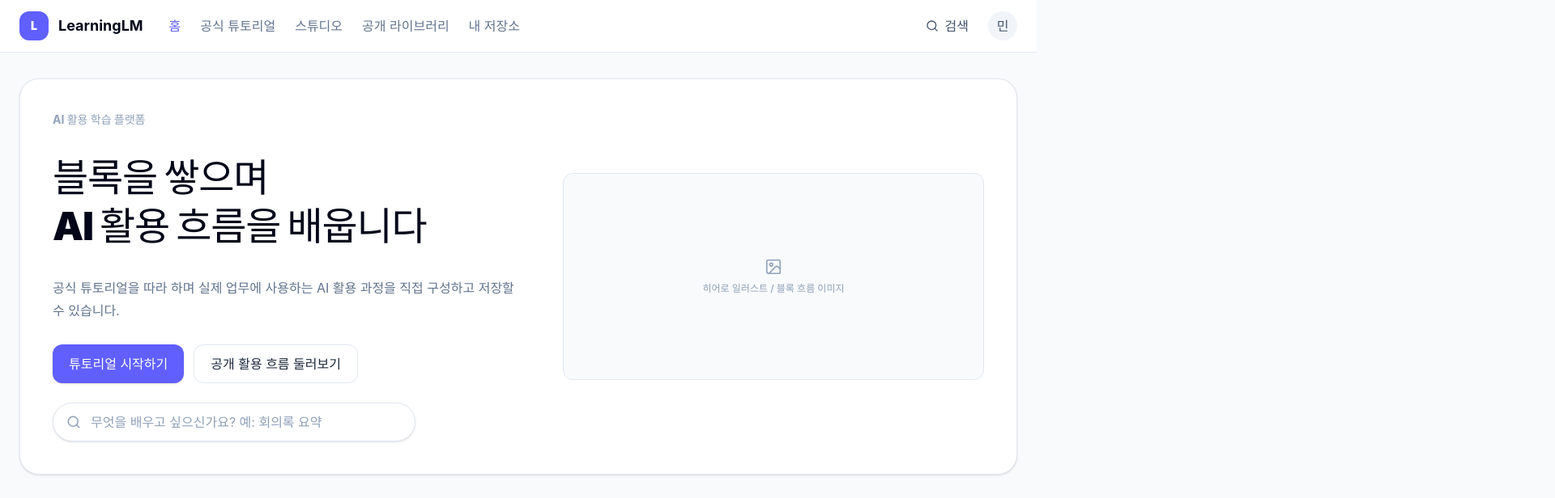
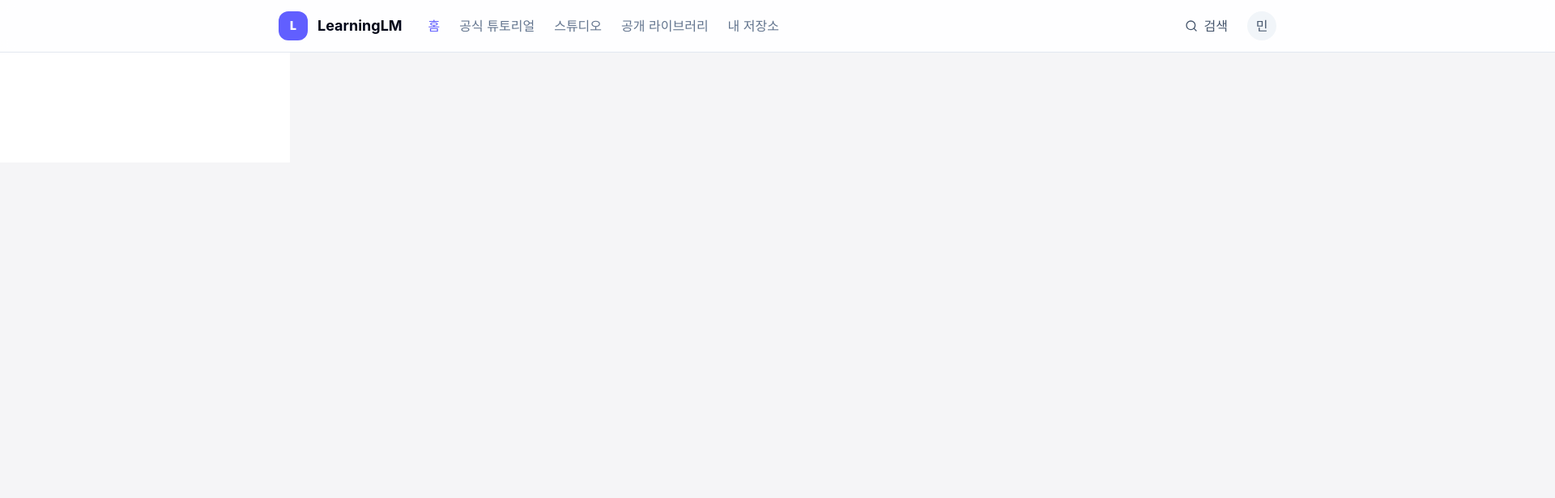
Before and after one commit to UMCLearningLM/UMCLearningLM_FE, a React (Vite) app in the folder LearningLM/: page / in a window 1280 px wide. Shown: the top 616 px of the page at 81% size, 1920 px wide, since content can reach past the window. Built offline with nearby package versions, Linux system fonts and the light colour scheme.

Commit message:
각 요소별 간격 노출  수정 대기

```diff
--- a/LearningLM/src/App.tsx
+++ b/LearningLM/src/App.tsx
@@ -1,7 +1,8 @@
 import { HomePage } from './pages/home/HomePage'
+import { Stdio_create1 } from './pages/Stdio_create1'
 
 function App() {
-  return <HomePage />
+  return <Stdio_create1 />
 }
 
 export default App
--- /dev/null
+++ b/LearningLM/src/pages/Stdio_create1.tsx
@@ -0,0 +1,49 @@
+import { Header } from "../components/layout/Header";
+
+export function Stdio_create1() {
+
+    return (
+        <>
+            <div className="w-[1920px] min-h-[2528px] bg-[#F5F5F7]">
+                <Header />
+                {/*블록 팔레트 */}
+                <div className="relative z-30 w-[358px] bg-white flex flex-col items-center justify-center">
+                    {/*블록 팔레트 텍스트 section */}
+                    <div className="h-[136px] flex flex-col items-center justify-center">
+
+                    </div>
+                    {/*블록 팔레트 텍스트 하단 section */}
+                    <div>
+                        {/*블록 검색 */}
+                        <div>
+
+                        </div>
+                        {/*입력 section */}
+                        <div>
+                        </div>
+                        {/*컨텍스트 section */}
+                        <div>
+                        </div>
+                        {/*프로세스 section */}
+                        <div>
+                        </div>
+                        {/*검토 section */}
+                        <div>
+                        </div>
+                        {/*결과 section */}
+                        <div>
+                        </div>
+                    </div>
+                </div>
+                {/*인스펙터 */}
+                <div className="relative z-30">
+
+                </div>
+                {/*메인 화면 */}
+                <div className="relative z-10">
+
+                </div>
+            </div>
+        </>
+    )
+}
```
